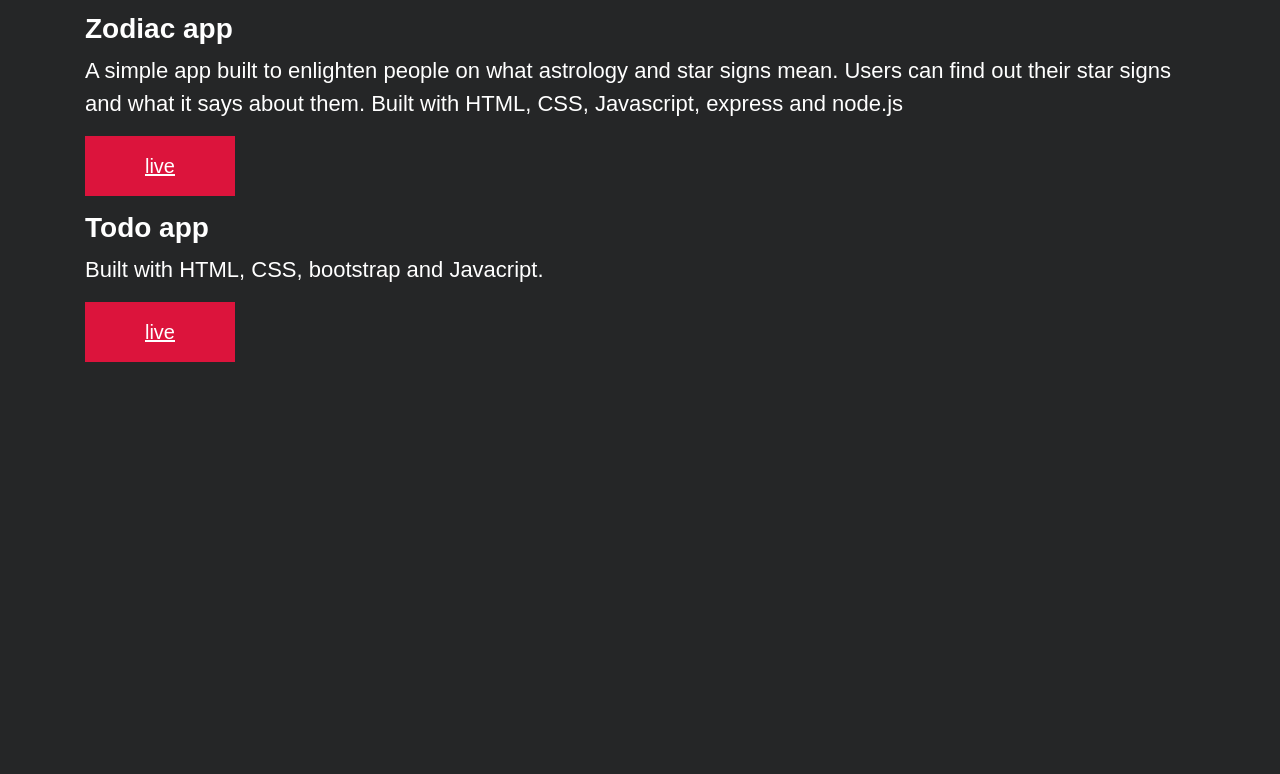
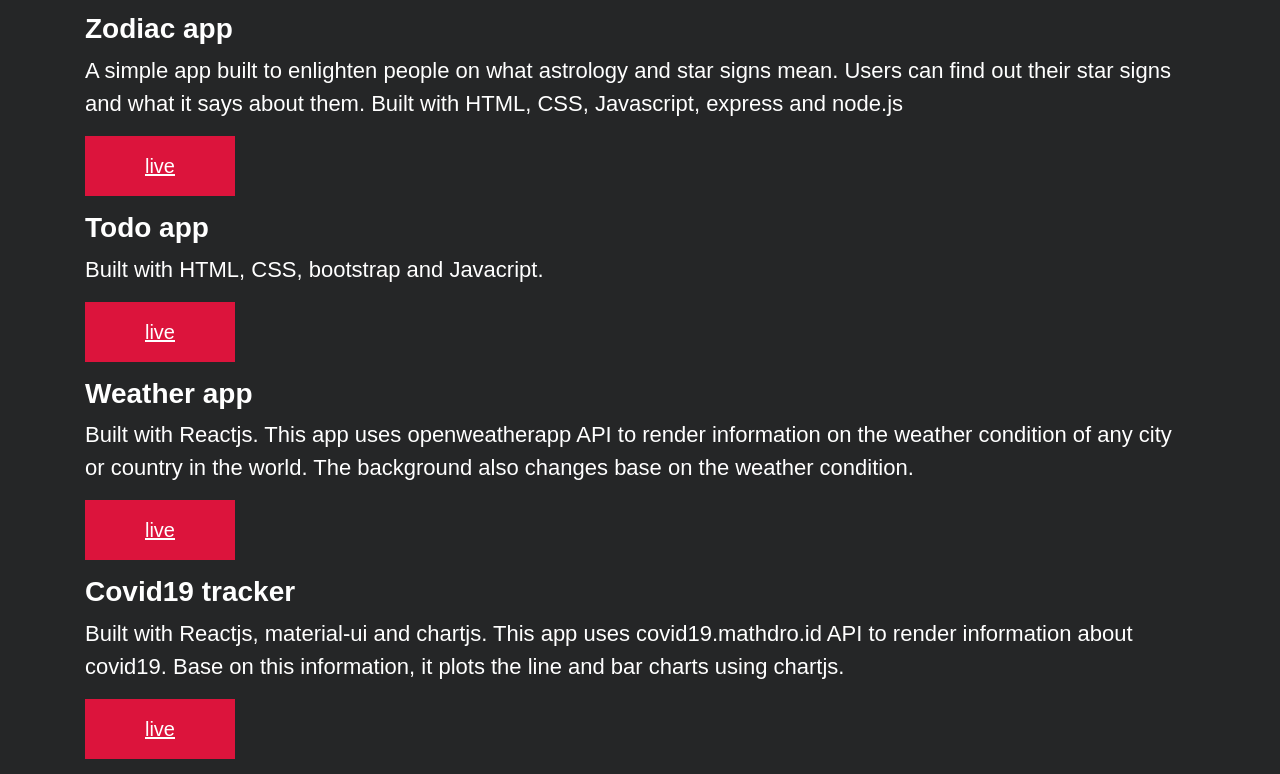
Before and after one commit to Marvelousy20/myPortfolio, a website built with webpack: page client/project.html in a window 1280 px wide. Shown: the part 383-1157 px from the top of the page. Before the commit the page ends 800 px from the top, so only its background shows below. Built offline with nearby package versions, Linux system fonts and the light colour scheme.

Commit message:
added projects

```diff
--- a/client/js/scripts.js
+++ b/client/js/scripts.js
@@ -69,7 +69,7 @@ $("form").on("submit", function() {
     });
     myname.value = '';
     myemail.value = '';
-    mymessage.value = '' ;
+    mymessage.value = '';
     return false ;
 })
 
--- a/client/project.html
+++ b/client/project.html
@@ -49,8 +49,26 @@
             <h3>Todo app</h3>
             <p>Built with HTML, CSS, bootstrap and Javacript.</p>
             <button><a href="https://todolist23app.herokuapp.com" target="_blank" class="live">live</a></button>
+        </section>
 
+        <section>
+            <h3>Weather app</h3>
+            <p>Built with Reactjs. This app uses openweatherapp API to render information on the
+                weather condition of any city or country in the world. The background also changes base
+                on the weather condition.
+            </p>
+            <button><a href="https://myweathercheck.netlify.com" target="_blank" class="live">live</a></button>
         </section>
+
+        <section>
+            <h3>Covid19 tracker</h3>
+            <p>Built with Reactjs, material-ui and chartjs. This app uses covid19.mathdro.id API to
+                render information about covid19. Base on this information, it plots the line and bar
+                charts using chartjs.
+            </p>
+            <button><a href="https://mycovid-tracker.netlify.app" target="_blank" class="live">live</a></button>
+        </section>
+
     </div>
 </body>
 </html>
```
Also changed, not shown: client/index.html (+1 -1 lines).
